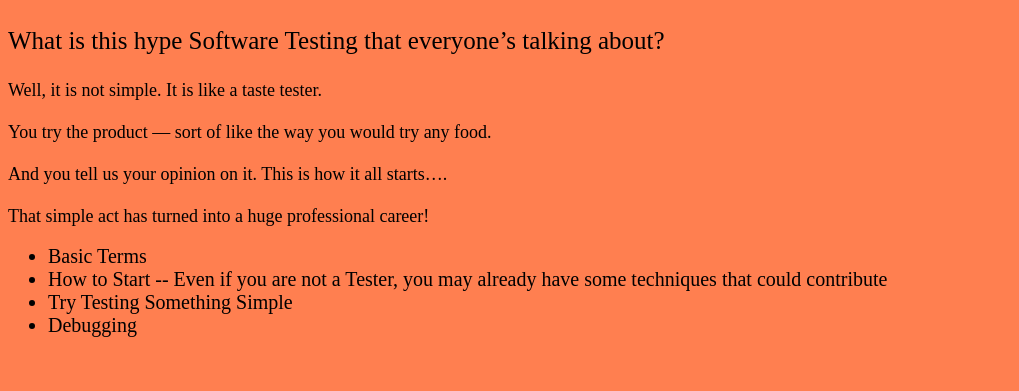
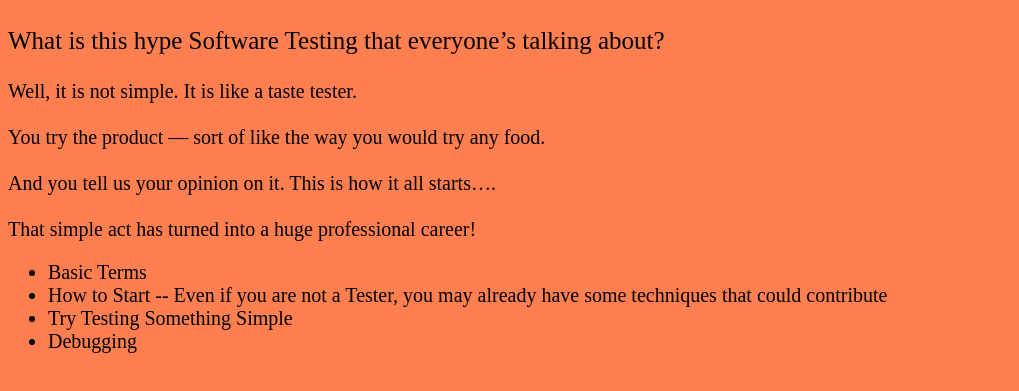
Before and after one commit to pksuperduper/TestingBasics, a plain HTML site: page index.html in a window 1280 px wide. Shown: the part 67-458 px from the top of the page, without its empty margins (0-1019 px from the left). Drawn offline with Linux system fonts and the light colour scheme.

Commit message:
Update index.html

```diff
--- a/index.html
+++ b/index.html
@@ -25,7 +25,7 @@ Some Software Testing Fundamentals for me and you!
 What is this hype Software Testing that everyone’s talking about?
 </p>
 
-<p style="font-size: 18px; font-family: bradley hand">
+<p style="font-size: 20px; font-family: bradley hand">
 Well, it is not simple.  It is like a taste tester.<br><br>
 You try the product — sort of like the way you would try any food.<br><br>
 And you tell us your opinion on it.  This is how it all starts….<br><br>
```
